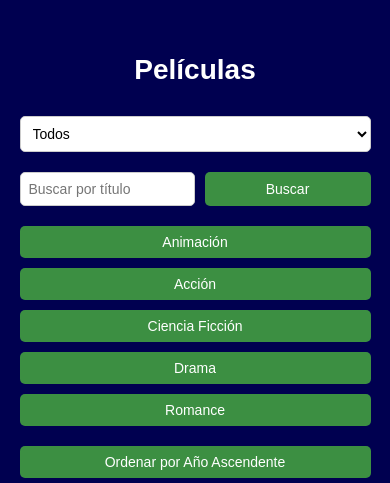
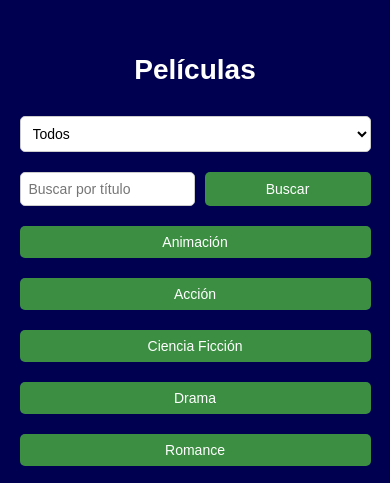
Before and after one commit to LaiaFerrerMartinez/JavaScript, a plain HTML site: page 05 - Página Web/index.html in a window 390 px wide. Shown: the top 483 px of the page. Drawn offline with Linux system fonts and the light colour scheme.

Commit message:
Add files via upload

```diff
--- a/05 - Página Web/index.html
+++ b/05 - Página Web/index.html
@@ -22,14 +22,14 @@
                 <option value="Romance">Romance</option>
             </select>
 
-                <!-- Campo de búsqueda -->
-        <div id="searchInput">
-            <input type="text" id="search" placeholder="Buscar por título">
-            <button id="searchBtn">Buscar</button>
-        </div>
+            <!-- Campo de búsqueda -->
+            <div id="searchInput">
+                <input type="text" id="search" placeholder="Buscar por título">
+                <button id="searchBtn">Buscar</button>
+            </div>
 
             <!-- Botones de género -->
-            <div>
+            <div id="botones">
                 <button class="btnFiltro" data-genero="Animación">Animación</button>
                 <button class="btnFiltro" data-genero="Acción">Acción</button>
                 <button class="btnFiltro" data-genero="Ciencia Ficción">Ciencia Ficción</button>
--- a/05 - Página Web/styles.css
+++ b/05 - Página Web/styles.css
@@ -49,6 +49,10 @@ h1 {
 
 .btnFiltro {
     margin-left: 5px;
+    padding: 10px;
+    font-size: 16px;
+    gap: 10px;
+    height: auto;
 }
 
 #sortButtons {
@@ -72,6 +76,11 @@ h1 {
 }
 
 #searchInput {
+    display: flex;
+    gap: 10px;
+}
+
+#botones {
     display: flex;
     gap: 10px;
 }
@@ -185,6 +194,12 @@ h1 {
         margin-top: 10px;
     }
 
+    #botones {
+
+        flex-direction: column; /* Los elementos dentro del buscador estarán en columna */
+        width: 100%;
+    }
+
 
     #sortButtons {
         display: flex;
@@ -210,6 +225,7 @@ h1 {
     .btnFiltro {
         margin-left: 0;
         margin-top: 10px;
+
     }
 
     .movie-item img {
```
